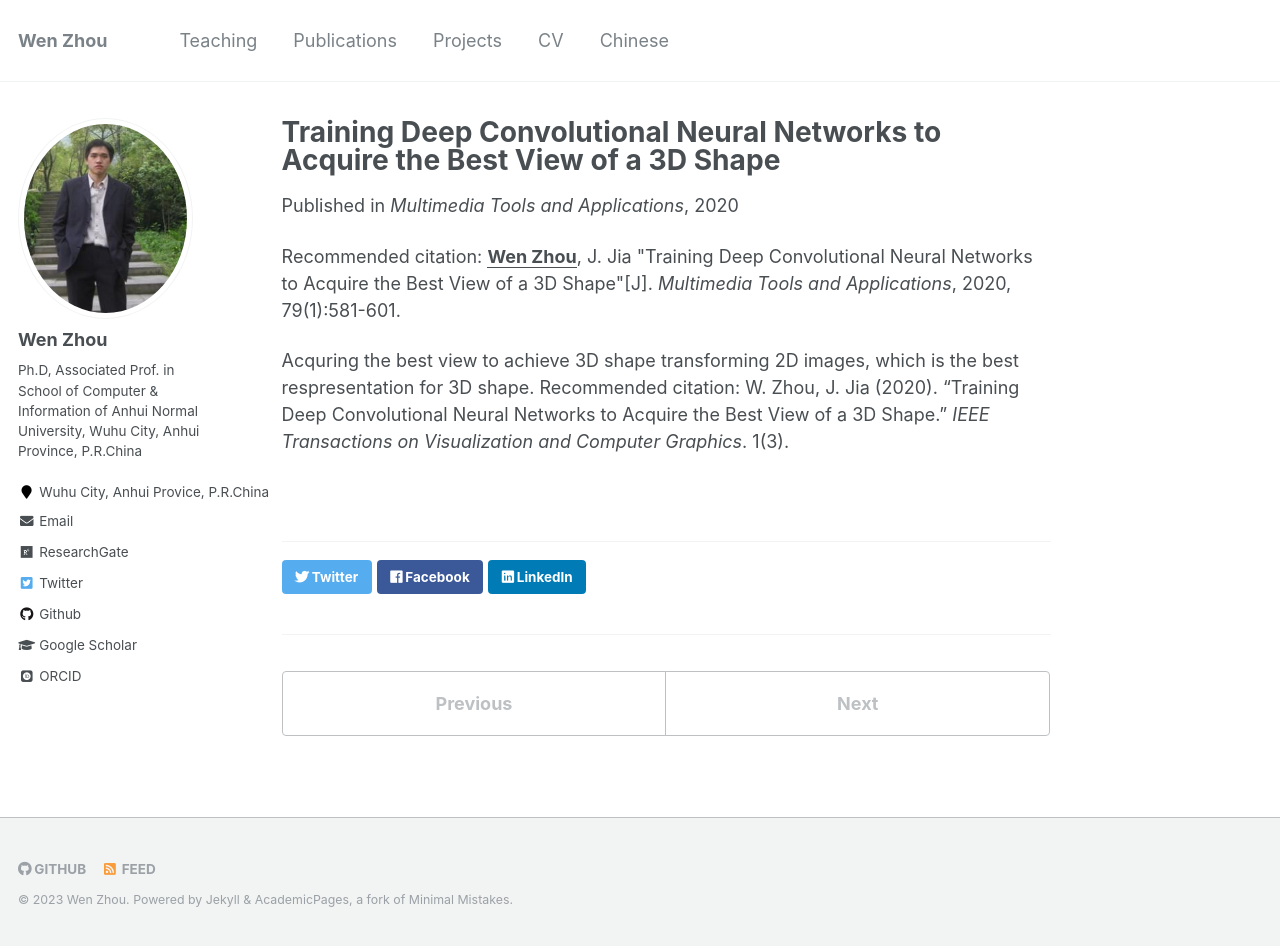
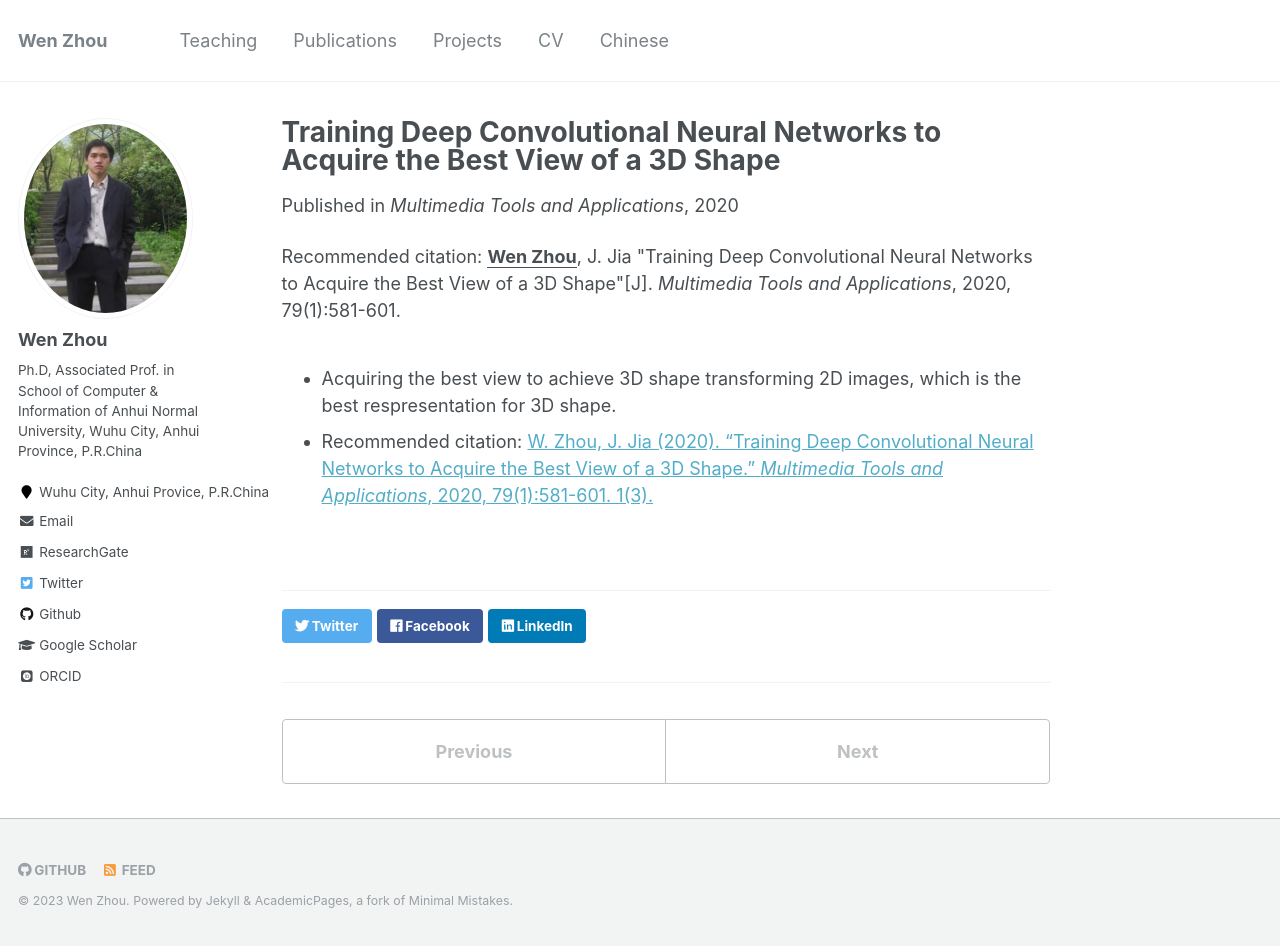
Before and after one commit to zhouwen327/zhouwen327.github.io, a Jekyll site: the page built from _publications/2020-01-01-MTAT-01.md, in a window 1280 px wide and 946 px high. Built offline with Jekyll 4.4.1, drawn with Linux system fonts in a browser that asks for light colours; some web fonts are replaced.

Commit message:
Update 2020-01-01-MTAT-01.md

```diff
--- a/_publications/2020-01-01-MTAT-01.md
+++ b/_publications/2020-01-01-MTAT-01.md
@@ -7,5 +7,5 @@ date: 2020-01-01
 venue: 'Multimedia Tools and Applications'
 citation: '<b><u>Wen Zhou</u></b>, J. Jia "Training Deep Convolutional Neural Networks to Acquire the Best View of a 3D Shape"[J]. <i> Multimedia Tools and Applications</i>, 2020, 79(1):581-601.'
 ---
-Acquring the best view to achieve 3D shape transforming 2D images, which is the best respresentation for 3D shape.
-Recommended citation: W. Zhou, J. Jia (2020). "Training Deep Convolutional Neural Networks to Acquire the Best View of a 3D Shape." <i>IEEE Transactions on Visualization and Computer Graphics</i>. 1(3).
++ Acquiring the best view to achieve 3D shape transforming 2D images, which is the best respresentation for 3D shape.
++ Recommended citation: <a href="http://ivr-ahnu.cn/cn/paper/2020a1.pdf">W. Zhou, J. Jia (2020). "Training Deep Convolutional Neural Networks to Acquire the Best View of a 3D Shape." <i>Multimedia Tools and Applications</i>, 2020, 79(1):581-601. 1(3). </a>
```
